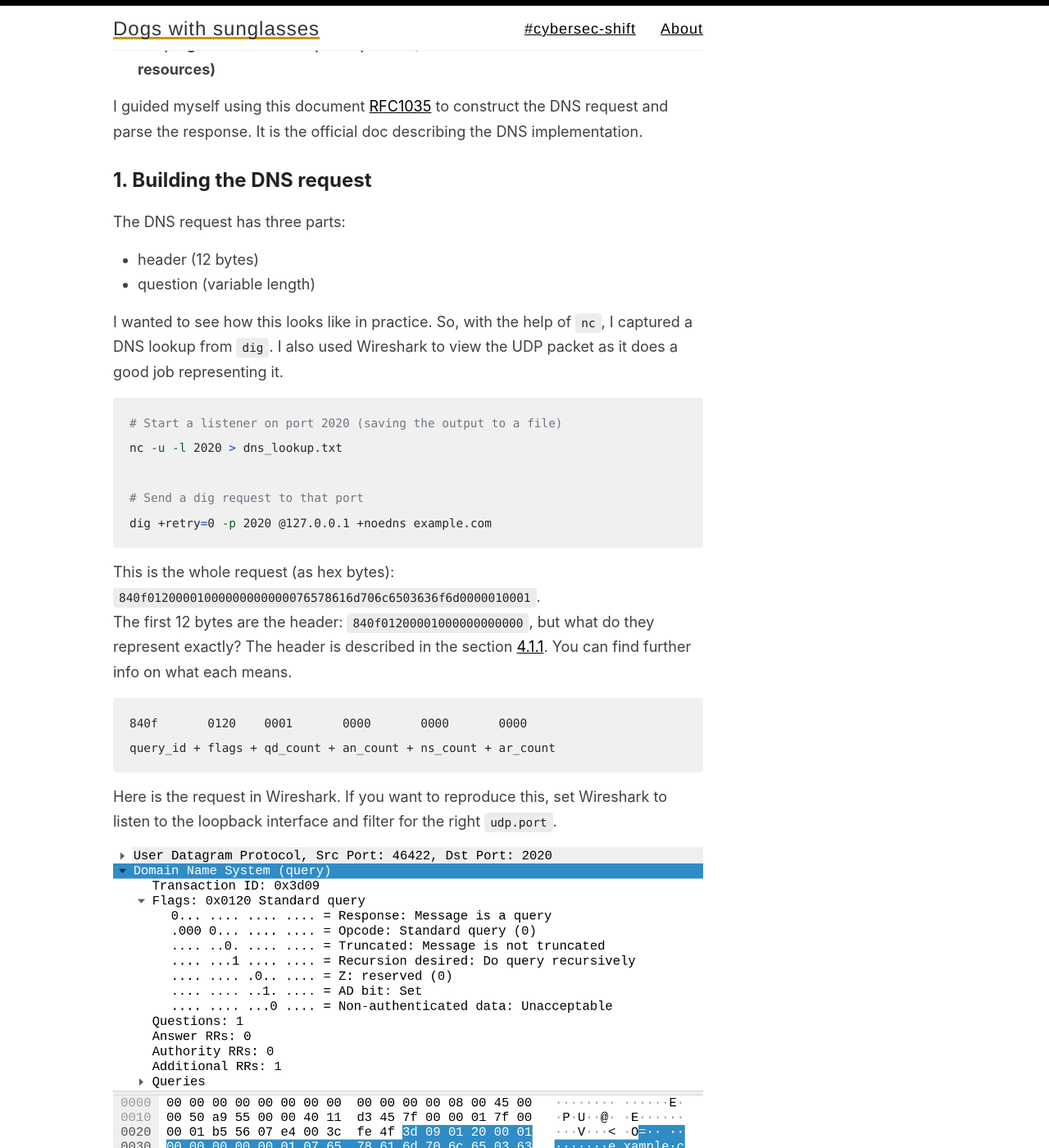
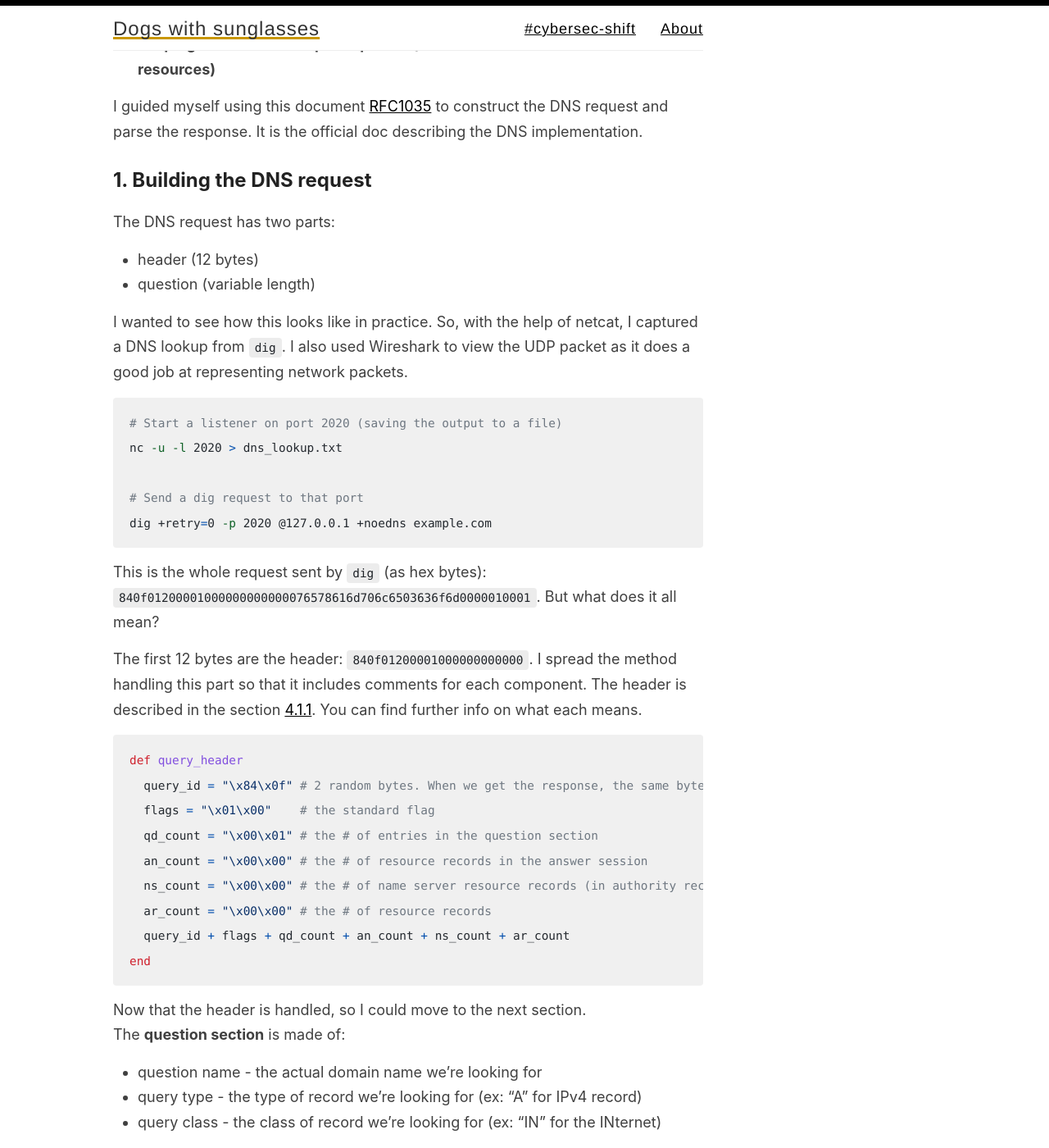
Before and after one commit to panacotar/blog, a Jekyll site: the page built from _posts/2025-02-26-dns-lookup-from-scratch.md, in a window 1280 px wide and 1400 px high, scrolled down 531 px. Shown: the whole window at 82% size. Built offline with Jekyll 4.4.1, drawn with Linux system fonts in a browser that asks for light colours; some of the changed text lies outside the part shown.

Commit message:
Add step 2, change wireshark image

````diff
--- a/_posts/2025-02-26-dns-lookup-from-scratch.md
+++ b/_posts/2025-02-26-dns-lookup-from-scratch.md
@@ -19,11 +19,11 @@
 I guided myself using this document [RFC1035](https://datatracker.ietf.org/doc/html/rfc1035) to construct the DNS request and parse the response. It is the official doc describing the DNS implementation.
 
 ## 1. Building the DNS request
-The DNS request has three parts:
+The DNS request has two parts:
 - header (12 bytes)
 - question (variable length)
 
-I wanted to see how this looks like in practice. So, with the help of `nc`, I captured a DNS lookup from `dig`. I also used Wireshark to view the UDP packet as it does a good job representing it.
+I wanted to see how this looks like in practice. So, with the help of netcat, I captured a DNS lookup from `dig`. I also used Wireshark to view the UDP packet as it does a good job at representing network packets.
 ```sh
 # Start a listener on port 2020 (saving the output to a file)
 nc -u -l 2020 > dns_lookup.txt
@@ -32,37 +32,29 @@
 dig +retry=0 -p 2020 @127.0.0.1 +noedns example.com
 ```
 
-This is the whole request (as hex bytes): `840f01200001000000000000076578616d706c6503636f6d0000010001`.
-The first 12 bytes are the header: `840f01200001000000000000`, but what do they represent exactly?
-The header is described in the section [4.1.1](https://datatracker.ietf.org/doc/html/rfc1035#section-4.1.1). You can find further info on what each means.
+This is the whole request sent by `dig` (as hex bytes): `840f01200001000000000000076578616d706c6503636f6d0000010001`. But what does it all mean?
 
-```
-840f       0120    0001       0000       0000       0000
-query_id + flags + qd_count + an_count + ns_count + ar_count
-```
+The first 12 bytes are the header: `840f01200001000000000000`. I spread the method handling this part so that it includes comments for each component. The header is described in the section [4.1.1](https://datatracker.ietf.org/doc/html/rfc1035#section-4.1.1). You can find further info on what each means.
 
-Here is the request in Wireshark. If you want to reproduce this, set Wireshark to listen to the loopback interface and filter for the right `udp.port`.
-
-![Wireshark-dig-capture]({{ site.baseurl }}/assets/images/posts/wireshark_dig_capture.png)
 
 ```rb
 def query_header
+  query_id = "\x84\x0f" # 2 random bytes. When we get the response, the same bytes should be included
   flags = "\x01\x00"    # the standard flag
   qd_count = "\x00\x01" # the # of entries in the question section
   an_count = "\x00\x00" # the # of resource records in the answer session
   ns_count = "\x00\x00" # the # of name server resource records (in authority records section)
   ar_count = "\x00\x00" # the # of resource records
-  @query_id + flags + qd_count + an_count + ns_count + ar_count
+  query_id + flags + qd_count + an_count + ns_count + ar_count
 end
 ```
-Now that the header is handled with, I could move to the next section.
-
+Now that the header is handled, so I could move to the next section.
 The **question section** is made of:
 - question name - the actual domain name we're looking for
 - query type - the type of record we're looking for (ex: "A" for IPv4 record)
 - query class - the class of record we're looking for (ex: "IN" for the INternet)
 
-The more complex part was building the question. DNS has a format for encoding the domain name. It follows a sequence of labels. Each label is made of a length octet + the number of octets. The domain name is terminated wit a null label `\x00`.
+The more complex part was building the question. DNS has a format for encoding the domain name. It follows a sequence of labels. Each label is made of a length octet + that number of octets. The domain name is terminated with a null label `\x00`.
 
 A domain name as `www.example.com` becomes `3www7example3com0`. My code for this:
 
@@ -73,14 +65,32 @@
 end
 ```
 
-I created a class dedicated to encoding the message: [DNSQuery](https://github.com/panacotar/rbdig/blob/afddbbd202d002ca83973a751651f7b703f5abbc/lib/message.rb#L1).
+A screenshot of the request in Wireshark. If you want to reproduce this, set Wireshark to listen to the loopback interface and filter for the right `udp.port`.
+
+![Wireshark-dig-capture]({{ site.baseurl }}/assets/images/posts/wireshark_dig_capture.png)
+
+I put all the encoding logic the [DNSQuery](https://github.com/panacotar/rbdig/blob/afddbbd202d002ca83973a751651f7b703f5abbc/lib/message.rb#L1) class.
 
 
 ## 2. Creating a socket and sending the DNS request
+I'll not get into details here. The idea is getting this request out and listening to a response from the DNS server.
+
+I created a UDP socket for sending and receiving to the response. Then wrapped everything in the `connect` method.
+```rb
+def connect(message, server = '8.8.8.8', port = 53)
+  socket = UDPSocket.new
+  socket.send(message, 0, server, port)
+  response, _ = socket.recvfrom(512) # RFC1035 specifies a 512 octets size limit for UDP messages
+
+  socket.close
+  response
+end
+```
+
+## 3. **Receiving and parsing the DNS reply**
+
 
 <!--
-
-## Sending the request (brief)
 
 ## Receiving and parsing the DNS reply
   ### A word on Reader
````
Also changed, not shown: assets/images/posts/wireshark_dig_capture.png.
